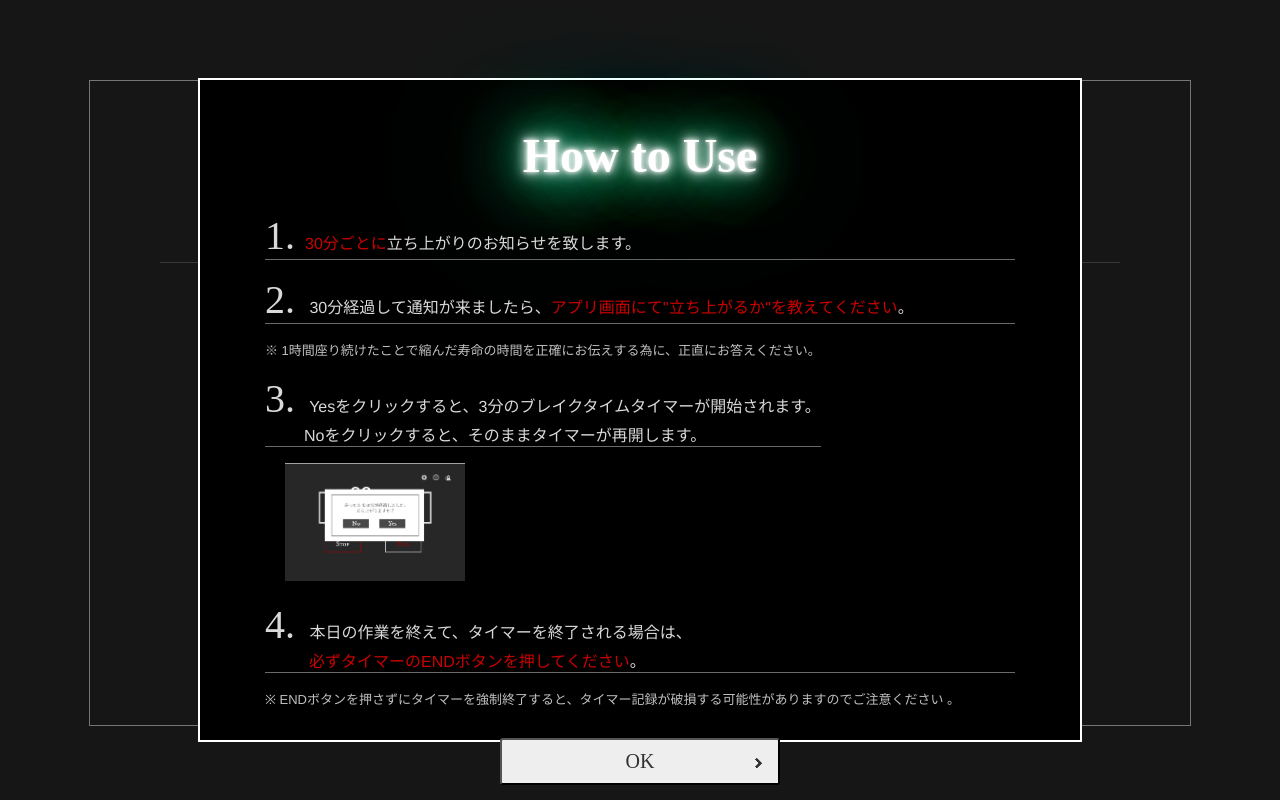
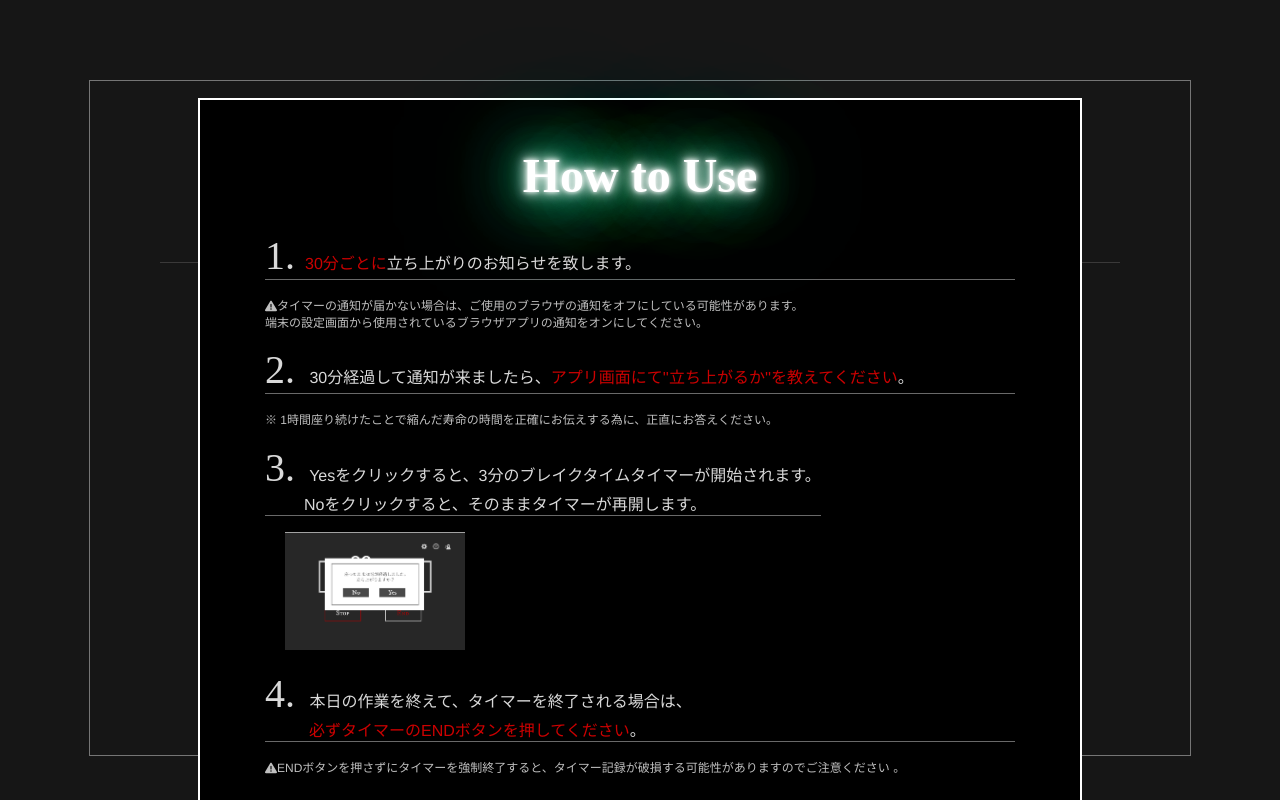
Before and after one commit to murai-misaki/theGrimReaper_timer, a Vue app in the folder timer-vuejs/: page /notification in a window 1280 px wide. Both pictures are taken after a click on the button "Timer Start". Shown: the top 800 px of the page. Built offline with nearby package versions, Linux system fonts and the light colour scheme; no server answers; a web font is replaced by a local one.

Commit message:
add: 通知が届かない場合の対処法 #20

```diff
--- a/timer-vuejs/src/components/HowtouseOKbuttonModal.vue
+++ b/timer-vuejs/src/components/HowtouseOKbuttonModal.vue
@@ -3,15 +3,16 @@
     <div class="modal_contents_bg"></div>
     <div class="modal_contents_wrap">
       <h1 class="neontext">How to Use</h1>
-      <p><span class="number">1.</span><span class="red">30分ごとに</span>立ち上がりのお知らせを致します。</p>
-      <p><span class="number">2.</span> 30分経過して通知が来ましたら、<span class="red">アプリ画面にて''立ち上がるか''を教えてください</span>。</p>
+      <p class="body"><span class="number">1.</span><span class="red">30分ごとに</span>立ち上がりのお知らせを致します。</p>
+      <p class="attention"><font-awesome-icon :icon="['fas', 'triangle-exclamation']" />タイマーの通知が届かない場合は、ご使用のブラウザの通知をオフにしている可能性があります。<br>端末の設定画面から使用されているブラウザアプリの通知をオンにしてください。</p>
+      <p class="body"><span class="number">2.</span> 30分経過して通知が来ましたら、<span class="red">アプリ画面にて''立ち上がるか''を教えてください</span>。</p>
       <span class="attention">※ 1時間座り続けたことで縮んだ寿命の時間を正確にお伝えする為に、正直にお答えください。</span>
       <div class="group">
-        <p><span class="number">3.</span> Yesをクリックすると、3分のブレイクタイムタイマーが開始されます。<br><span class="position">Noをクリックすると、そのままタイマーが再開します。</span></p>
+        <p class="body"><span class="number">3.</span> Yesをクリックすると、3分のブレイクタイムタイマーが開始されます。<br><span class="position">Noをクリックすると、そのままタイマーが再開します。</span></p>
         <img src="../assets/img/standup.png" alt="実際のアプリ画面イメージ" >
       </div>
-      <p><span class="number">4.</span> 本日の作業を終えて、タイマーを終了される場合は、<br><span class="position1">必ずタイマーのENDボタンを押してください</span>。</p>
-      <span class="attention">※ ENDボタンを押さずにタイマーを強制終了すると、タイマー記録が破損する可能性がありますのでご注意ください 。</span>
+      <p class="body"><span class="number">4.</span> 本日の作業を終えて、タイマーを終了される場合は、<br><span class="position1">必ずタイマーのENDボタンを押してください</span>。</p>
+      <span class="attention"><font-awesome-icon :icon="['fas', 'triangle-exclamation']" />ENDボタンを押さずにタイマーを強制終了すると、タイマー記録が破損する可能性がありますのでご注意ください 。</span>
       <button @click="redirectToTimer">OK</button>
     </div>
   </div>
@@ -49,11 +50,11 @@
     font-size: 40px;
     margin-right: 10px;
   }
-  span.attention {
+  span.attention, p.attention {
     color: #BFBFBF;
-    font-size: 13px;
+    font-size: 12px;
   }
-  p {
+  p.body {
     border-bottom: 1px solid rgba(207, 207, 207, 0.51);
   }
   span.position {
@@ -86,7 +87,7 @@
   .modal_contents_bg {
     background: rgba(40, 40, 40, 0.56);
     width: 100%;
-    height: 900px;
+    height: 1000px;
   }
   .modal_contents_wrap {
     position: absolute;
@@ -95,9 +96,9 @@
     background-color: #000000;
     width: 750px;
     height: 620px;
-    margin: 10px auto;
     transform: translate(-50%,-50%);
-    padding: 20px 65px;
+    padding: 20px 65px 120px 65px;
+    margin-top: 80px;
     border: 2px solid #FFFFFF;
   }
   .modal_close_btn {
@@ -106,43 +107,23 @@
   }
 
   button {
+    font-size: 25px;
+    width: 300px;
+    margin-left:240px;
+    margin-top: 50px;
     font-family: 'IM Fell English SC', serif;
-    font-size: 20px;
-    width: 300px;
-    background: #eee;
-    border-radius: 3px;
-    position: relative;
-    display: flex;
-    justify-content: space-around;
-    align-items: center;
-    margin: 30px auto;
     max-width: 280px;
     padding: 10px 25px;
-    color: #313131;
-    transition: 0.3s ease-in-out;
-    font-weight: 500;
+    border: 2px solid #D9D9D9;
+    border-radius: 0;
+    color: #D9D9D9;
+    background: #000000;
     cursor: pointer;
-}
-button:hover {
-    background: #313131;
-    color: #FFF;
-}
-button:after {
-    content: '';
-    width: 5px;
-    height: 5px;
-    border-top: 3px solid #313131;
-    border-right: 3px solid #313131;
-    transform: rotate(45deg) translateY(-50%);
-    position: absolute;
-    top: 50%;
-    right: 20px;
-    border-radius: 1px;
-    transition: 0.3s ease-in-out;
-}
-button:hover:after {
-    border-color: #FFF;
-}
+  }
+  button:hover {
+  color: #D9D9D9;
+  background: rgba(217, 217, 217, 0.2);
+  }
 
 .neontext {
     color: #fff;
--- a/timer-vuejs/src/main.js
+++ b/timer-vuejs/src/main.js
@@ -11,10 +11,12 @@ import { faEye } from "@fortawesome/free-solid-svg-icons"
 import { faGear } from "@fortawesome/free-solid-svg-icons"
 import { faCircleQuestion } from "@fortawesome/free-solid-svg-icons"
 import { faBookSkull } from "@fortawesome/free-solid-svg-icons"
+import { faTriangleExclamation } from "@fortawesome/free-solid-svg-icons"
 
 library.add(faVolumeUp)
 library.add(faEye)
 library.add(faGear)
 library.add(faCircleQuestion)
 library.add(faBookSkull)
+library.add(faTriangleExclamation)
 createApp(App).use(router).component("font-awesome-icon", FontAwesomeIcon).mount('#app')
--- a/timer-vuejs/src/views/NotificationPage.vue
+++ b/timer-vuejs/src/views/NotificationPage.vue
@@ -35,39 +35,20 @@
 
   button {
     font-family: 'IM Fell English SC', serif;
-    width: 400px;
-    font-size: 23px;
-    background: #eee;
-    position: relative;
-    display: flex;
-    justify-content: space-around;
-    align-items: center;
-    margin: 0 auto;
-    max-width: 240px;
-    padding: 10px 15px;
-    color: #313131;
-    transition: 0.3s ease-in-out;
-    font-weight: 500;
-    z-index:0;
+    width: 470px;
+    font-size: 30px;
+    padding: 15px 15px;
+    margin-left: 250px;
+    margin-top: 10px;
+    border: 3px solid #8F0B0B;
+    border-radius: 0;
+    color: #D9D9D9;
+    background: #000000;
     cursor: pointer;
   }
-  button:before {
-    content: "";
-    position: absolute;
-    top: 0;
-    bottom: 0;
-    width: 0;
-    display: block;
-    background: #8F0B0B;
-    transition: .3s;
-    left:0;
-  }
   button:hover {
-    color: #FFF;
-  }
-  button:hover:before {
-    width: 100%;
-    z-index: -1;
+    color: #D9D9D9;
+    background: rgba(90, 3, 3, 0.6);
   }
 
 </style>
```
